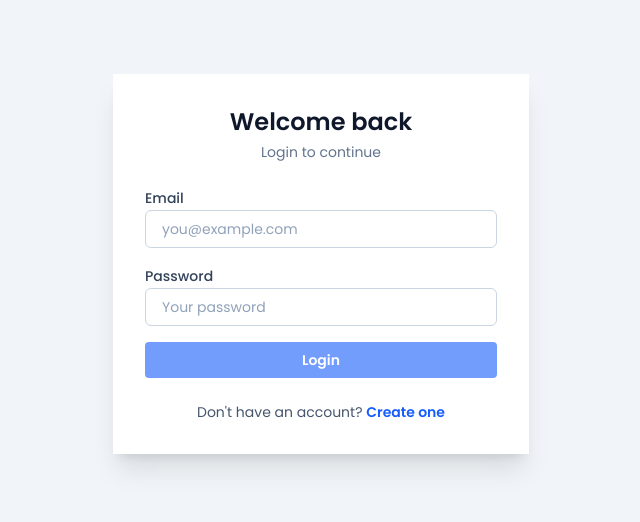
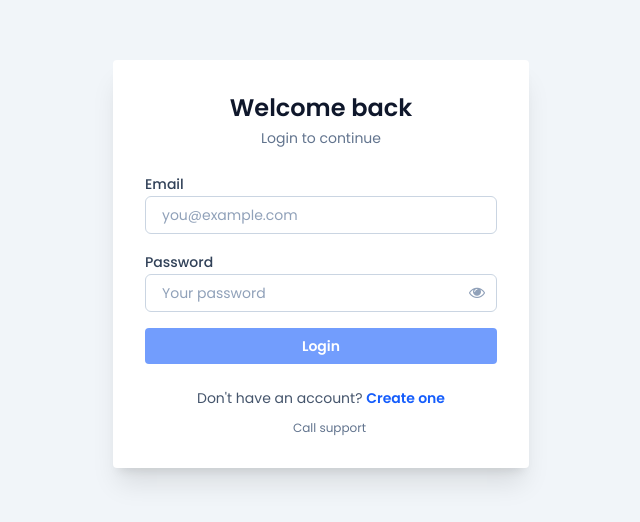
Before and after one commit to knr-smey/structure_project_front_vue3, a Vue app: page /login in a window 1280 px wide. Shown: the part 136-658 px from the top of the page, without its empty margins (319-959 px from the left). Built offline with nearby package versions, Linux system fonts and the light colour scheme; the HTML template or start-up script is replaced by a standard one; a web font is replaced by a local one.

Commit message:
update file login and register

```diff
--- a/index.html
+++ b/index.html
@@ -4,6 +4,10 @@
     <meta charset="UTF-8" />
     <link rel="icon" type="image/svg+xml" href="/favicon.svg" />
     <meta name="viewport" content="width=device-width, initial-scale=1.0" />
+    <link
+      rel="stylesheet"
+      href="https://cdnjs.cloudflare.com/ajax/libs/font-awesome/4.7.0/css/font-awesome.min.css"
+    />
     <title>Vue Struture</title>
   </head>
   <body>
--- a/src/components/base/BaseInput.vue
+++ b/src/components/base/BaseInput.vue
@@ -1,14 +1,29 @@
 <template>
-  <!-- Base Input -->
-  <input
-    v-model="model"
-    v-bind="$attrs"
-    :class="[baseClass, stateClass]"
-  />
+  <div class="relative w-full">
+    <input
+      v-model="model"
+      v-bind="$attrs"
+      :type="inputType"
+      :class="[baseClass, stateClass, paddingClass]"
+    />
+
+    <!-- Password visibility toggle (only when native type is password) -->
+    <button
+      v-if="isPasswordField"
+      type="button"
+      @click="togglePassword"
+      class="absolute right-2 top-1/2 -translate-y-1/2 rounded p-1 text-slate-400 transition hover:text-slate-700 focus-visible:outline-none focus-visible:ring-2 focus-visible:ring-blue-200"
+      aria-label="Toggle password visibility"
+      :aria-pressed="String(showPassword)"
+    >
+      <i v-if="!showPassword" class="fa fa-eye text-base" aria-hidden="true"></i>
+      <i v-else class="fa fa-eye-slash text-base" aria-hidden="true"></i>
+    </button>
+  </div>
 </template>
 
 <script setup>
-import { computed } from 'vue'
+import { computed, ref, useAttrs } from 'vue'
 
 /**
  * ================================
@@ -45,6 +60,20 @@ defineOptions({
  */
 const model = defineModel()
 
+// access raw attrs to detect native `type` attribute
+const attrs = useAttrs()
+
+// password toggle state
+const showPassword = ref(false)
+
+const isPasswordField = computed(() => attrs.type === 'password')
+
+const inputType = computed(() => (isPasswordField.value ? (showPassword.value ? 'text' : 'password') : (attrs.type || 'text')))
+
+function togglePassword() {
+  showPassword.value = !showPassword.value
+}
+
 /**
  * Props
  */
@@ -62,6 +91,9 @@ const props = defineProps({
 const baseClass =
   'w-full px-4 py-2 text-sm rounded-md border bg-white text-slate-900 placeholder-slate-400 transition outline-none disabled:opacity-60'
 
+// adjust padding to account for password toggle icon
+const paddingClass = computed(() => (isPasswordField.value ? 'pr-10' : ''))
+
 /**
  * State styling
  */
--- a/src/pages/auth/Login.vue
+++ b/src/pages/auth/Login.vue
@@ -2,7 +2,7 @@
   <!-- Page wrapper: full-height background and centered card -->
   <div class="min-h-screen bg-slate-100">
     <div class="mx-auto flex min-h-screen max-w-md items-center px-4">
-      <div class="w-full bg-white p-8 shadow-xl">
+      <div class="w-full bg-white p-8 shadow-xl rounded-sm">
 
         <!-- Header: title and subtitle -->
         <div class="mb-6 text-center">
@@ -35,6 +35,11 @@
         <p class="mt-6 text-center text-sm text-slate-600">
           Don't have an account?
           <RouterLink class="font-semibold text-blue-600 hover:text-blue-700" to="/register">Create one</RouterLink>
+        </p>
+
+        <p class="mt-3 flex items-center justify-center gap-2 text-xs text-slate-500">
+          <i class="fa-solid fa-phone text-blue-600"></i>
+          Call support
         </p>
 
       </div>
--- a/src/pages/auth/Register.vue
+++ b/src/pages/auth/Register.vue
@@ -2,7 +2,7 @@
   <!-- Page wrapper: full-height background and centered card -->
   <div class="min-h-screen bg-slate-100">
     <div class="mx-auto flex min-h-screen max-w-md items-center px-4">
-      <div class="w-full bg-white p-8 shadow-xl">
+      <div class="w-full bg-white p-8 shadow-xl rounded-sm">
 
         <!-- Header: title and subtitle -->
         <div class="mb-6 text-center">
```
